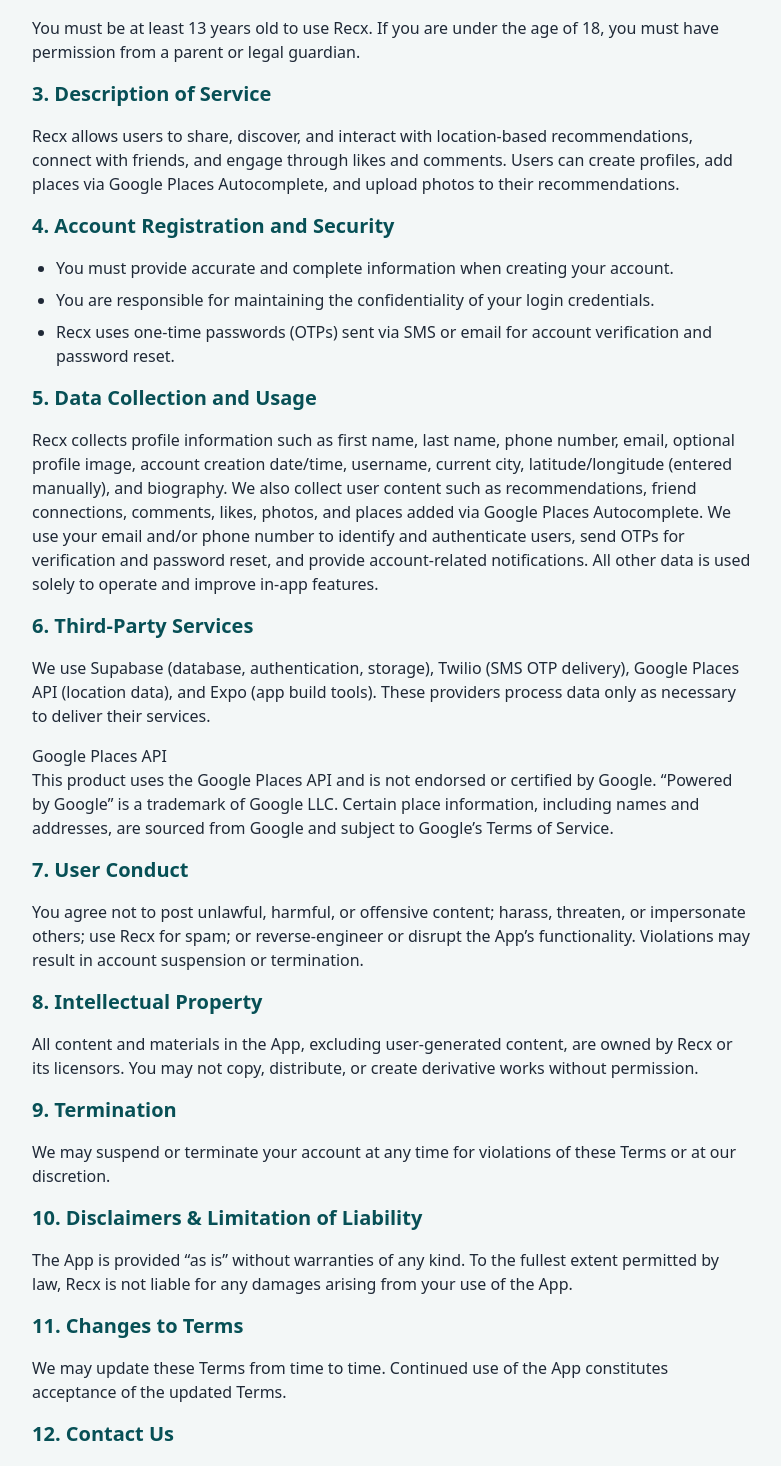
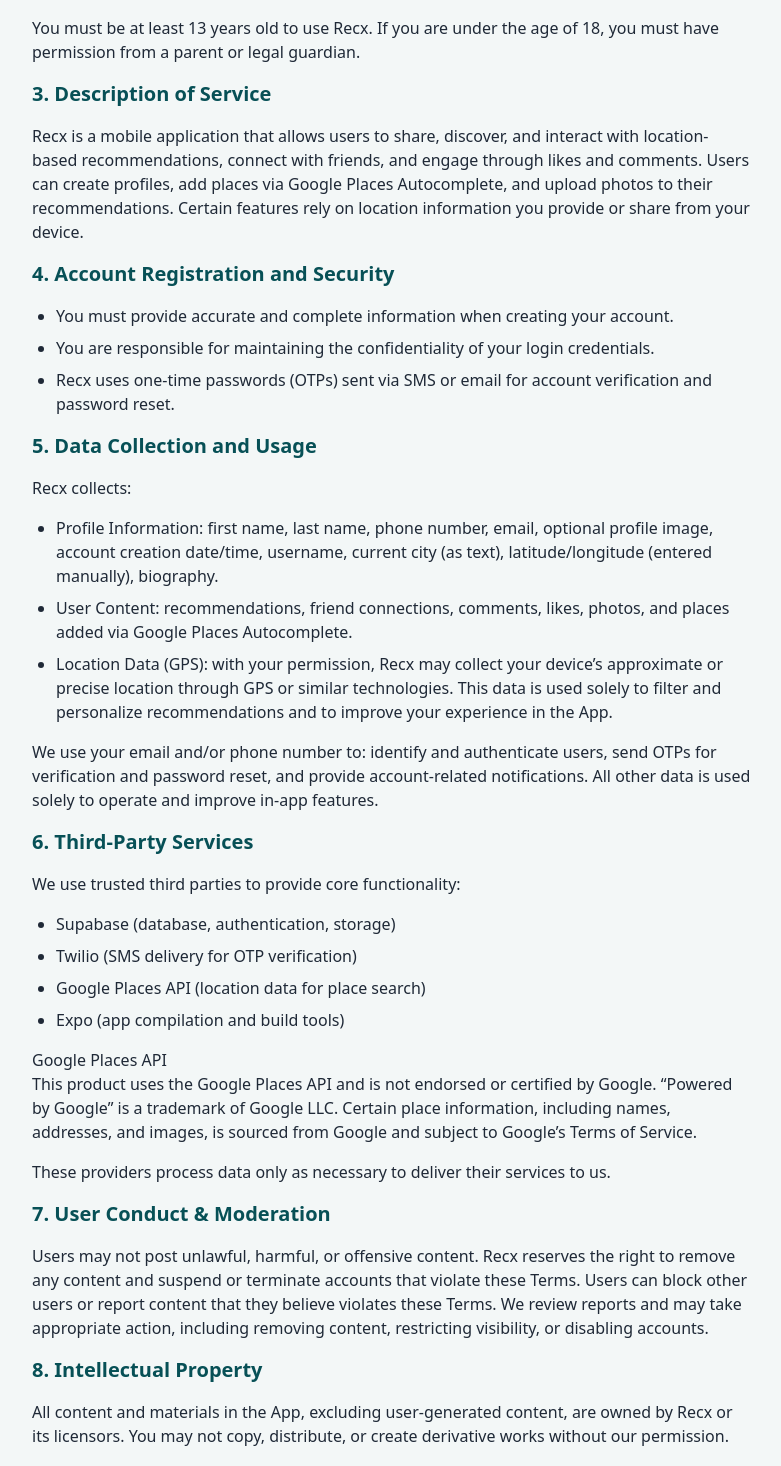
Before and after one commit to wjarvis10/recx-app-website, a React (Vite) app: page /terms in a window 1280 px wide. Shown: the part 304-1770 px from the top of the page, without its empty margins (248-1029 px from the left). Built offline with nearby package versions, Linux system fonts and the light colour scheme; a web font is replaced by a local one.

Commit message:
Updated Privacy Policy and Terms of Service

```diff
--- a/src/pages/Terms.tsx
+++ b/src/pages/Terms.tsx
@@ -7,7 +7,7 @@
         Recx Mobile Terms of Service
       </h1>
       <p className="mt-2 text-sm text-gray-600">
-        Effective Date: August 1, 2025
+        Effective Date: August 21, 2025
       </p>
 
       <section className="mt-8 space-y-4 text-gray-800">
@@ -33,10 +33,12 @@
           3. Description of Service
         </h2>
         <p>
-          Recx allows users to share, discover, and interact with location‑based
-          recommendations, connect with friends, and engage through likes and
-          comments. Users can create profiles, add places via Google Places
-          Autocomplete, and upload photos to their recommendations.
+          Recx is a mobile application that allows users to share, discover, and
+          interact with location-based recommendations, connect with friends,
+          and engage through likes and comments. Users can create profiles, add
+          places via Google Places Autocomplete, and upload photos to their
+          recommendations. Certain features rely on location information you
+          provide or share from your device.
         </p>
 
         <h2 className="mt-8 text-xl font-semibold text-primary">
@@ -52,7 +54,7 @@
             login credentials.
           </li>
           <li>
-            Recx uses one‑time passwords (OTPs) sent via SMS or email for
+            Recx uses one-time passwords (OTPs) sent via SMS or email for
             account verification and password reset.
           </li>
         </ul>
@@ -60,61 +62,84 @@
         <h2 className="mt-8 text-xl font-semibold text-primary">
           5. Data Collection and Usage
         </h2>
+        <p>Recx collects:</p>
+        <ul className="list-disc pl-6 space-y-2">
+          <li>
+            <span className="font-medium">Profile Information:</span> first
+            name, last name, phone number, email, optional profile image,
+            account creation date/time, username, current city (as text),
+            latitude/longitude (entered manually), biography.
+          </li>
+          <li>
+            <span className="font-medium">User Content:</span> recommendations,
+            friend connections, comments, likes, photos, and places added via
+            Google Places Autocomplete.
+          </li>
+          <li>
+            <span className="font-medium">Location Data (GPS):</span> with your
+            permission, Recx may collect your device’s approximate or precise
+            location through GPS or similar technologies. This data is used
+            solely to filter and personalize recommendations and to improve your
+            experience in the App.
+          </li>
+        </ul>
         <p>
-          Recx collects profile information such as first name, last name, phone
-          number, email, optional profile image, account creation date/time,
-          username, current city, latitude/longitude (entered manually), and
-          biography. We also collect user content such as recommendations,
-          friend connections, comments, likes, photos, and places added via
-          Google Places Autocomplete. We use your email and/or phone number to
-          identify and authenticate users, send OTPs for verification and
-          password reset, and provide account‑related notifications. All other
-          data is used solely to operate and improve in‑app features.
+          We use your email and/or phone number to: identify and authenticate
+          users, send OTPs for verification and password reset, and provide
+          account-related notifications. All other data is used solely to
+          operate and improve in-app features.
         </p>
 
         <h2 className="mt-8 text-xl font-semibold text-primary">
-          6. Third‑Party Services
+          6. Third-Party Services
         </h2>
-        <p>
-          We use Supabase (database, authentication, storage), Twilio (SMS OTP
-          delivery), Google Places API (location data), and Expo (app build
-          tools). These providers process data only as necessary to deliver
-          their services.
-        </p>
+        <p>We use trusted third parties to provide core functionality:</p>
+        <ul className="list-disc pl-6 space-y-2">
+          <li>Supabase (database, authentication, storage)</li>
+          <li>Twilio (SMS delivery for OTP verification)</li>
+          <li>Google Places API (location data for place search)</li>
+          <li>Expo (app compilation and build tools)</li>
+        </ul>
         <p>
           <span className="font-medium">Google Places API</span>
           <br />
           This product uses the Google Places API and is not endorsed or
           certified by Google. “Powered by Google” is a trademark of Google LLC.
-          Certain place information, including names and addresses, are sourced
-          from Google and subject to Google’s Terms of Service.
+          Certain place information, including names, addresses, and images, is
+          sourced from Google and subject to Google’s Terms of Service.
+        </p>
+        <p>
+          These providers process data only as necessary to deliver their
+          services to us.
         </p>
 
         <h2 className="mt-8 text-xl font-semibold text-primary">
-          7. User Conduct
+          7. User Conduct & Moderation
         </h2>
         <p>
-          You agree not to post unlawful, harmful, or offensive content; harass,
-          threaten, or impersonate others; use Recx for spam; or
-          reverse‑engineer or disrupt the App’s functionality. Violations may
-          result in account suspension or termination.
+          Users may not post unlawful, harmful, or offensive content. Recx
+          reserves the right to remove any content and suspend or terminate
+          accounts that violate these Terms. Users can block other users or
+          report content that they believe violates these Terms. We review
+          reports and may take appropriate action, including removing content,
+          restricting visibility, or disabling accounts.
         </p>
 
         <h2 className="mt-8 text-xl font-semibold text-primary">
           8. Intellectual Property
         </h2>
         <p>
-          All content and materials in the App, excluding user‑generated
+          All content and materials in the App, excluding user-generated
           content, are owned by Recx or its licensors. You may not copy,
-          distribute, or create derivative works without permission.
+          distribute, or create derivative works without our permission.
         </p>
 
         <h2 className="mt-8 text-xl font-semibold text-primary">
           9. Termination
         </h2>
         <p>
-          We may suspend or terminate your account at any time for violations of
-          these Terms or at our discretion.
+          We reserve the right to suspend or terminate your account at any time
+          for violating these Terms or for any reason at our sole discretion.
         </p>
 
         <h2 className="mt-8 text-xl font-semibold text-primary">
@@ -145,7 +170,7 @@
         </p>
 
         <p className="mt-8 text-sm text-gray-500">
-          Last updated: August 1, 2025
+          Last updated: August 21, 2025
         </p>
       </section>
     </main>
```
Also changed, not shown: src/pages/Privacy.tsx (+72 -28 lines).
